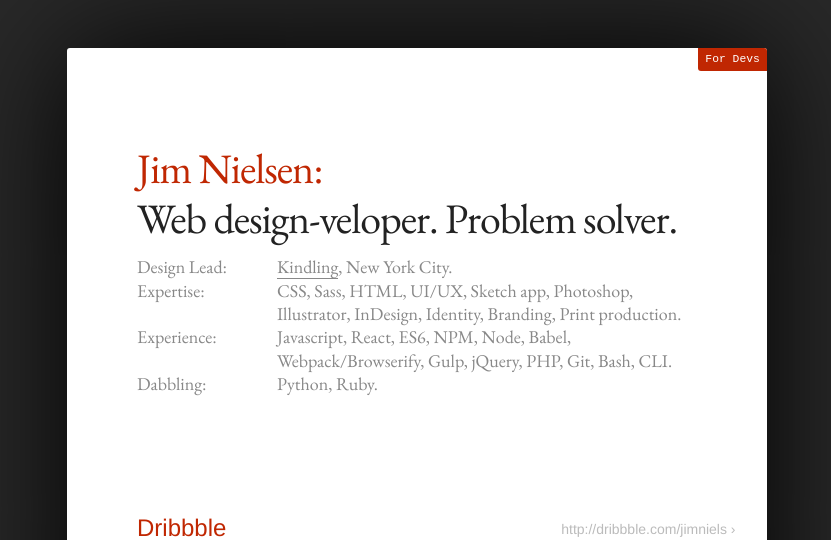
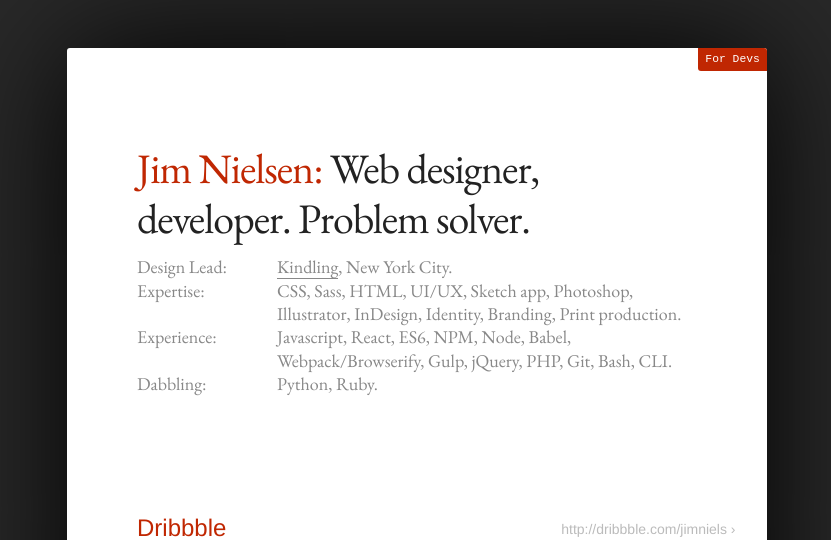
Before and after one commit to jimniels/www, a Jekyll site: the page built from index.html, in a window 1280 px wide and 900 px high, cut to the strip 0-540 px from the top of the window. Shown: the whole strip, without its empty margins (223-1054 px from the left). Built offline with Jekyll 4.4.1, drawn with Linux system fonts in a browser that asks for light colours; nearby versions of some CDN libraries; Markdown is read by kramdown in place of the engine named in the settings.

Commit message:
Tweak header sentence

```diff
--- a/_includes/header.html
+++ b/_includes/header.html
@@ -1,6 +1,6 @@
 <header class="header">
     <h1 class="header__title">
-      <em>Jim Nielsen:</em> <br />Web design-veloper. Problem solver.
+      <em>Jim Nielsen:</em> Web designer, developer. Problem solver.
     </h1>
     <dl class="header__subtitle">
       <dt>Design Lead:</dt>
```
